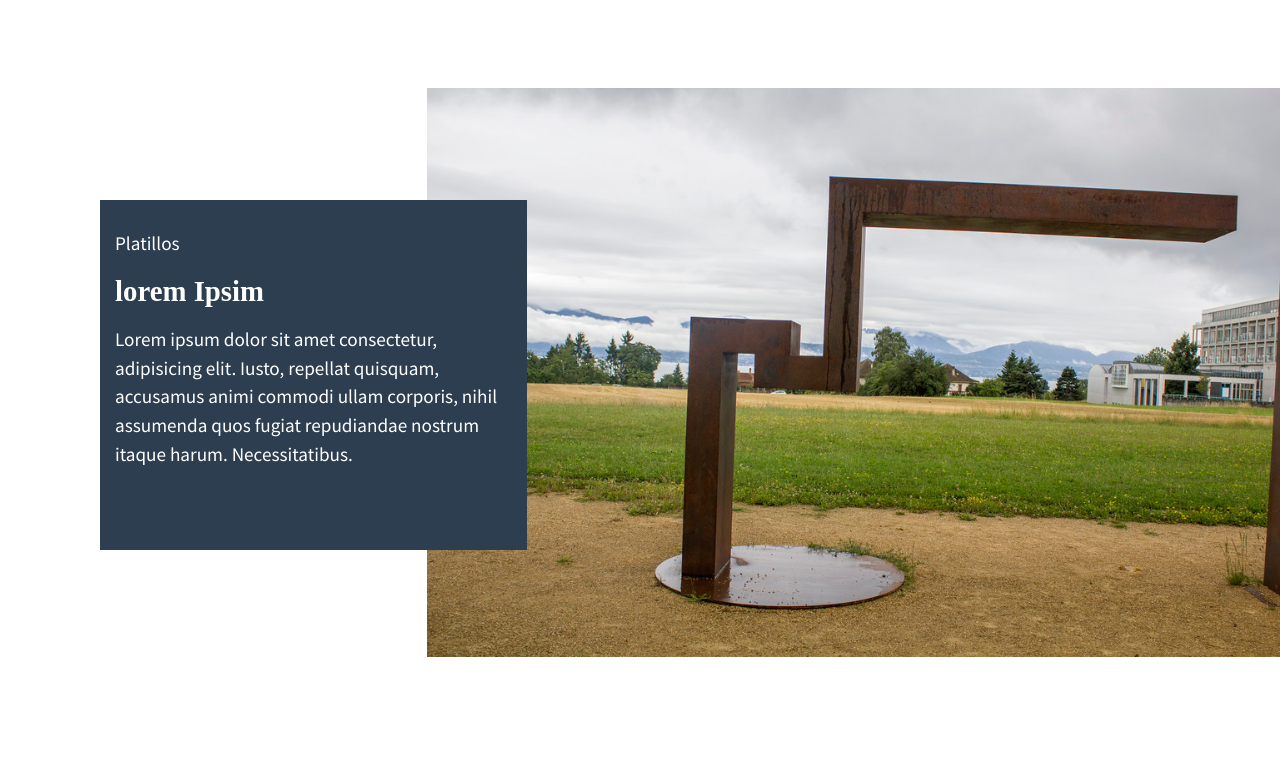
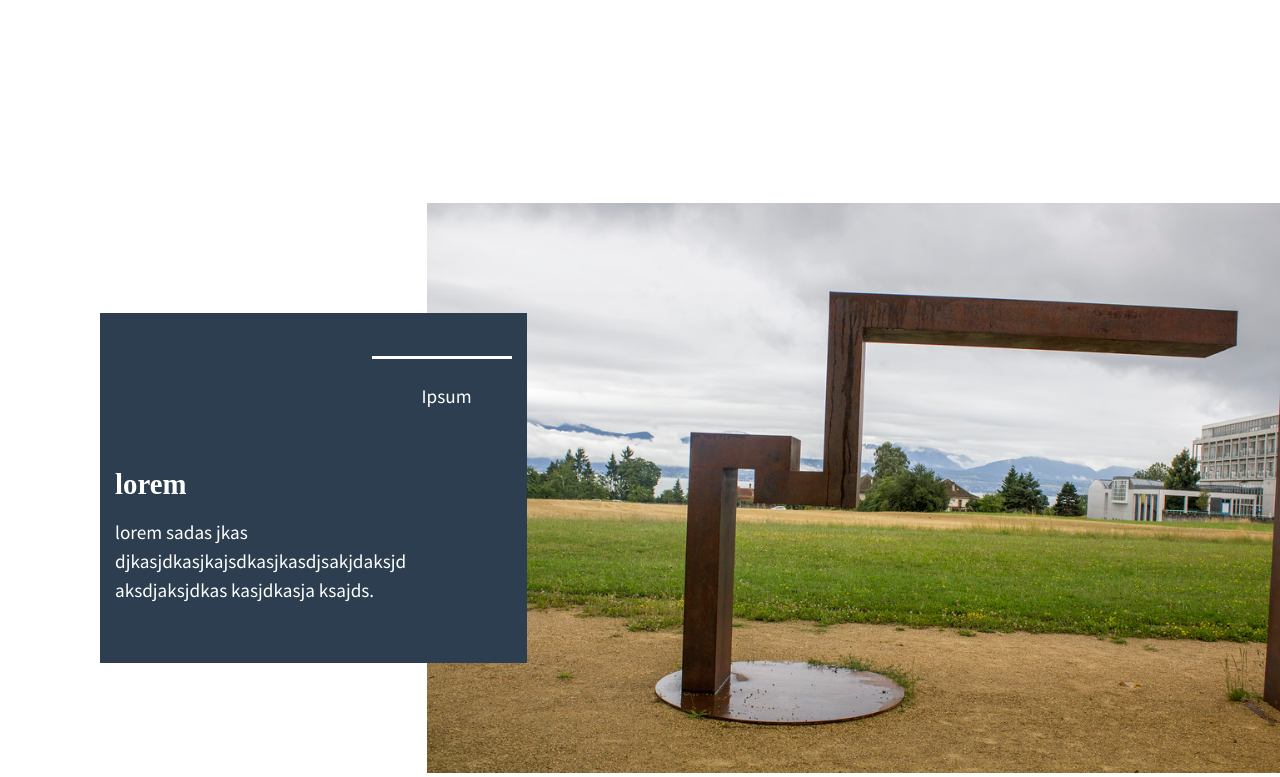
Before and after one commit to mario8a/SinglePage, a website built with webpack: page assets/index.template.html in a window 1280 px wide. Shown: the part 1272-2049 px from the top of the page. Built offline with nearby package versions, Linux system fonts and the light colour scheme; files whose address does not match are found by name; a web font is replaced by a local one.

Commit message:
Slider effects

```diff
--- a/assets/css/app.scss
+++ b/assets/css/app.scss
@@ -105,6 +105,11 @@ figure {
 }
 
 .slider {
+    .img {
+        min-height: 100vh;
+        display: flex;
+        align-items: center;
+    }
     header {
         background-color: $blue;
         color: white;
@@ -113,9 +118,40 @@ figure {
         width: 90%;
         box-sizing: border-box;
         margin: 0 auto;
+        z-index: 10;
+        position: relative;
         h2 {
             margin: 0px;
         }
+        .separator {
+            text-align: right;
+            padding: 40px;
+            position: relative;
+            &::after {
+                position: absolute;
+                content: '';
+                height: 3px;
+                width: 140px;
+                background-color: white;
+                top: .7em;
+                right: 0px;
+            }
+        }
+    }
+}
+
+#slider-text-contnet {
+    @include transition;
+    &.hide {
+        opacity: 0;
+        transform: translateX(100px);
+    }
+}
+
+#slider-img {
+    @include transition;
+    &.hide {
+        opacity: 0p;
     }
 }
 
@@ -133,15 +169,6 @@ figure {
             &:nth-of-type(1) {
                 margin-bottom: 3em;
                 position: relative;
-                // &::after {
-                //     content: '';
-                //     background-color: $black;
-                //     position: absolute;
-                //     bottom: -1.5em;
-                //     height: 5px;
-                //     width: 70%;
-                //     z-index: -1;
-                // }
             }
         }
     }
--- a/assets/css/modules/_mixins.scss
+++ b/assets/css/modules/_mixins.scss
@@ -54,3 +54,7 @@
         line-height: 1.5em;
     }
 }
+
+@mixin transition {
+    transition: all 0.6 ease-out;
+}
--- a/assets/index.template.html
+++ b/assets/index.template.html
@@ -67,11 +67,13 @@
         <div class="grid-main-area slider">
             <div class="text">
                 <header>
-                    <p id="slider-subtitulo">Platillos</p>
-                    <h2 id="slider-titulo">lorem Ipsim</h2>
-                    <p id="slider-text">
-                        Lorem ipsum dolor sit amet consectetur, adipisicing elit. Iusto, repellat quisquam, accusamus animi commodi ullam corporis, nihil assumenda quos fugiat repudiandae nostrum itaque harum. Necessitatibus.
-                    </p>
+                    <div id="slider-text-contnet">
+                        <p id="slider-subtitulo" class="separator">Platillos</p>
+                        <h2 id="slider-titulo">lorem Ipsim</h2>
+                        <p id="slider-text">
+                            Lorem ipsum dolor sit amet consectetur, adipisicing elit. Iusto, repellat quisquam, accusamus animi commodi ullam corporis, nihil assumenda quos fugiat repudiandae nostrum itaque harum. Necessitatibus.
+                        </p>
+                    </div>
                 </header>
             </div>
             <div class="img">
--- a/assets/javascript/entry.js
+++ b/assets/javascript/entry.js
@@ -1 +1,2 @@
 import '../css/app.scss';
+import './slider/sliderDOM'
--- /dev/null
+++ b/assets/javascript/slider/elements.js
@@ -0,0 +1,15 @@
+const elements = [{
+        titulo: 'lorem',
+        subtitle: 'Ipsum',
+        image: '../public/images/img4.jpg',
+        text: 'lorem sadas jkas djkasjdkasjkajsdkasjkasdjsakjdaksjd aksdjaksjdkas kasjdkasja ksajds.'
+    },
+    {
+        titulo: 'lorem 2',
+        subtitle: 'Ipsum 2',
+        image: '../public/images/img4.jpg',
+        text: 'lorem sadas jkas el he sjsjs el vane sjada vena.'
+    }
+];
+
+export default elements;
--- /dev/null
+++ b/assets/javascript/slider/slider.js
@@ -0,0 +1,34 @@
+export default class Slider {
+    constructor({ elements, animationFunc, speed }) {
+        this.elements = elements;
+        this.animationFunc = animationFunc;
+
+        this.index = 0;
+        this.size = elements.length;
+
+        this.speed = speed;
+
+        this.prev = this.prev.bind(this);
+        this.stop = this.stop.bind(this);
+    }
+
+    next() {
+        this.index++;
+        if (this.index >= this.size) this.index = 0;
+        this.animationFunc(this.elements[this.index]);
+    }
+
+    prev() {
+        this.index--;
+        if (this.index < 0) this.index = this.size - 1;
+        this.animationFunc(this.elements[this.index]);
+    }
+
+    play() {
+        this.interval = setInterval(this.prev, this.speed);
+    }
+
+    stop() {
+        clearInterval(this.interval);
+    }
+}
--- /dev/null
+++ b/assets/javascript/slider/sliderDOM.js
@@ -0,0 +1,38 @@
+import Slider from './slider';
+import elements from './elements';
+
+let slidertext = document.querySelector('#slider-text');
+let sliderTitle = document.querySelector('#slider-titulo');
+let sliderSubtitle = document.querySelector('#slider-subtitulo');
+let sliderImage = document.querySelector('#slider-img');
+let textContnet = document.querySelector('#slider-text-contnet');
+
+console.log(sliderImage);
+
+let slider = new Slider({
+    elements,
+    animationFunc: function(element) {
+
+        textContnet.classList.add("hide");
+        sliderImage.classList.add("hide");
+
+        setTimeout(function() {
+
+            sliderTitle.innerHTML = element.titulo;
+            sliderSubtitle.innerHTML = element.subtitle;
+            sliderImage.innerHTML = element.image;
+            slidertext.innerHTML = element.text;
+
+            textContnet.classList.remove("hide");
+            sliderImage.classList.remove("hide");
+
+        }, 600);
+
+
+    },
+    speed: 2000
+});
+
+console.log(sliderImage);
+
+slider.play();
```
Also changed, not shown: public/images/img5.jpg (added).
